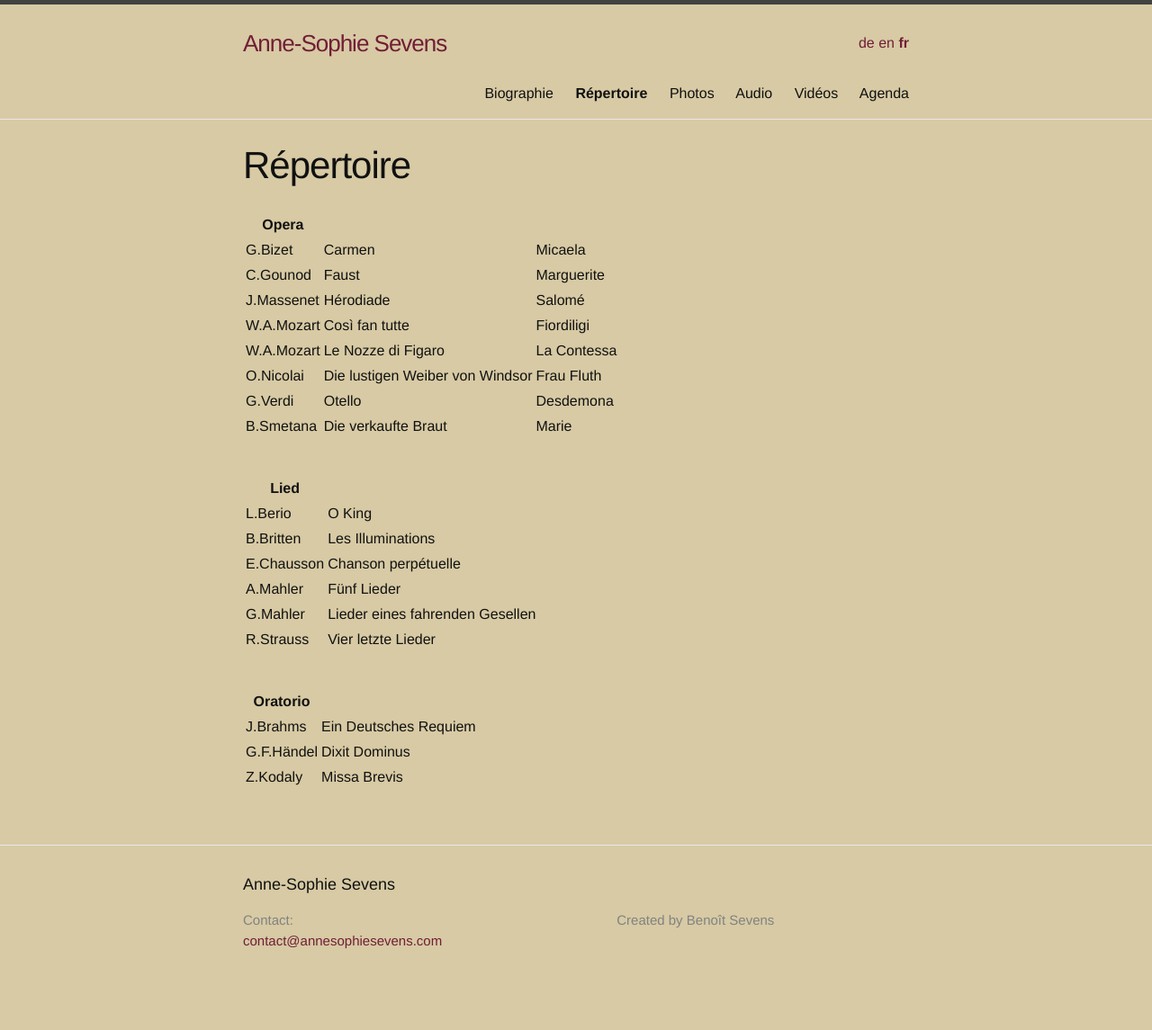
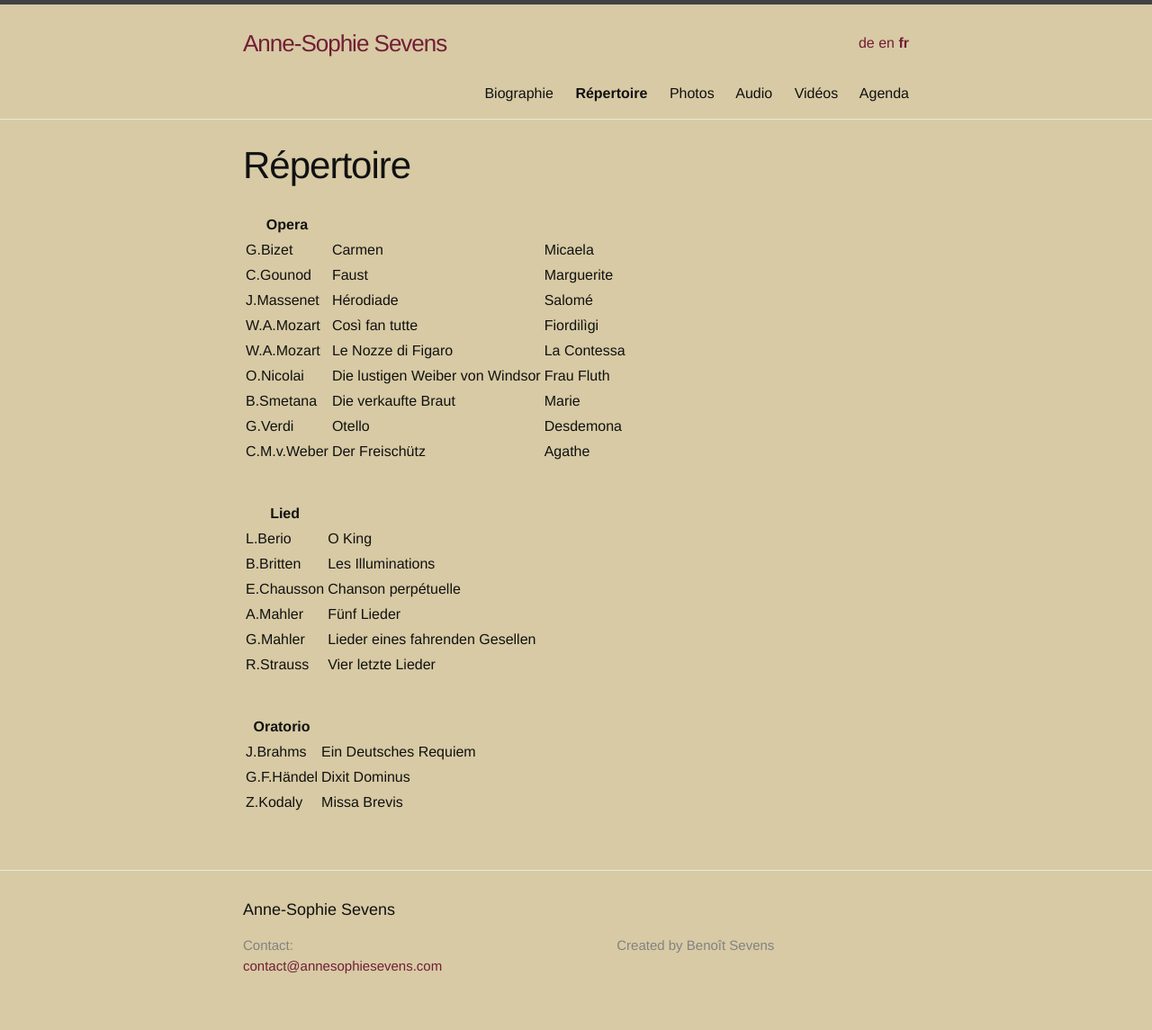
Before and after one commit to annesophie-sevens/annesophie-sevens.github.io, a Jekyll site: the page built from repertoire-fr.md, in a window 1280 px wide. Shown: the whole page at 90% size. Built offline with Jekyll 4.4.1, drawn with Linux system fonts in a browser that asks for light colours; before the commit the page ends 1117 px from its top, so only the background shows below that.

Commit message:
Update repertoire-fr.md

```diff
--- a/repertoire-fr.md
+++ b/repertoire-fr.md
@@ -13,11 +13,12 @@ ref: repertoire
 | G.Bizet | Carmen | Micaela |
 | C.Gounod | Faust | Marguerite |
 | J.Massenet | Hérodiade | Salomé |
-| W.A.Mozart | Così fan tutte | Fiordiligi |
+| W.A.Mozart | Così fan tutte | Fiordilìgi |
 | W.A.Mozart | Le Nozze di Figaro | La Contessa |
 | O.Nicolai | Die lustigen Weiber von Windsor | Frau Fluth |
+| B.Smetana | Die verkaufte Braut | Marie |
 | G.Verdi | Otello | Desdemona |
-| B.Smetana | Die verkaufte Braut | Marie |
+| C.M.v.Weber | Der Freischütz | Agathe |
 
 &nbsp;
 
```
